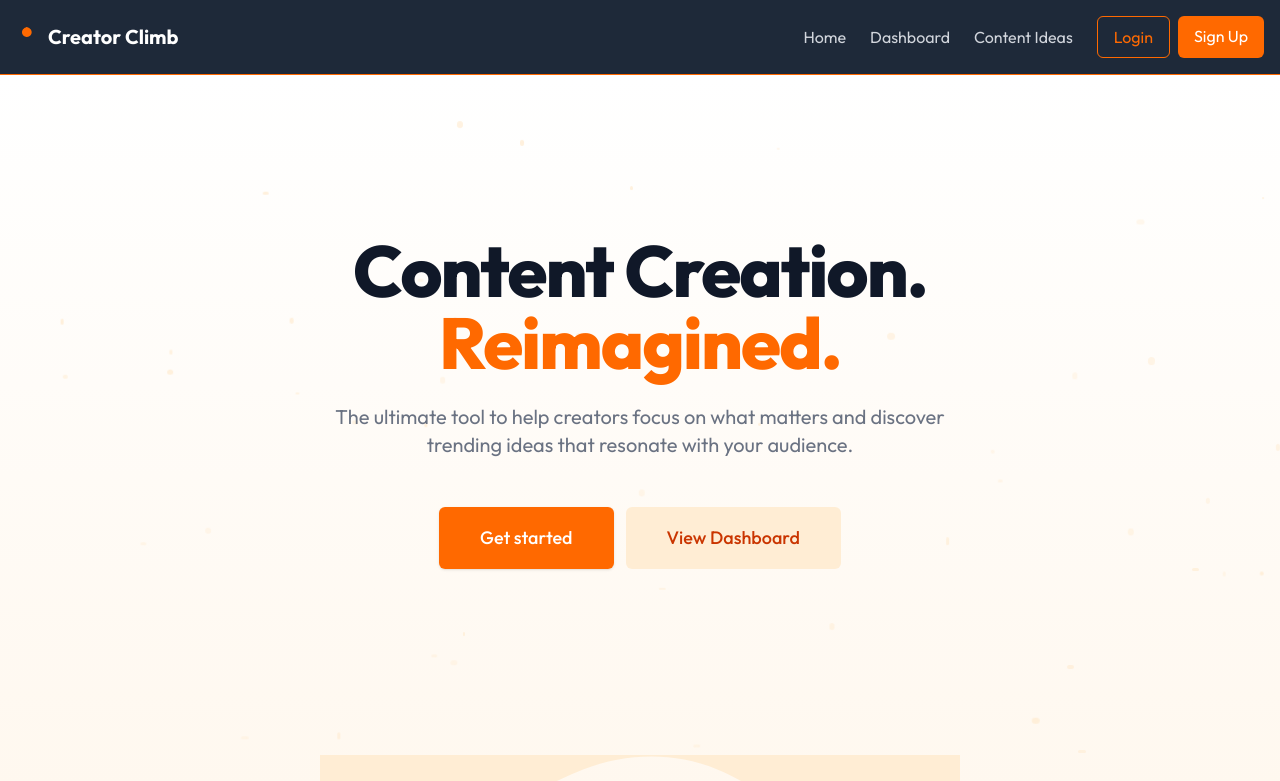
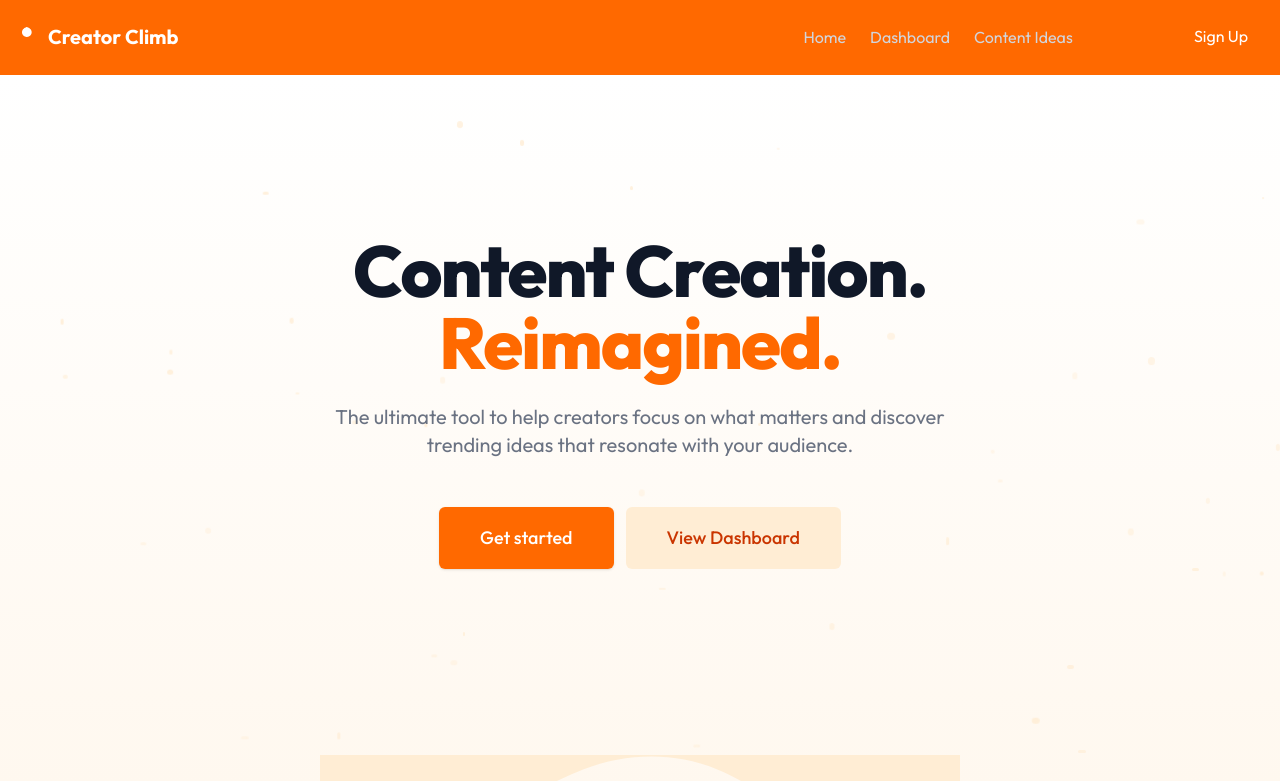
Before and after one commit to mccharliesins/ccm, a Next.js app: page / in a window 1280 px wide. Shown: the top 781 px of the page. Built offline with nearby package versions, Linux system fonts and the light colour scheme.

Commit message:
Change header background color from dark gray to orange

```diff
--- a/src/components/Header.tsx
+++ b/src/components/Header.tsx
@@ -9,7 +9,7 @@ export default function Header() {
   const [isMenuOpen, setIsMenuOpen] = useState(false);
 
   return (
-    <header className="bg-gray-800 shadow-md border-b border-orange-500">
+    <header className="bg-orange-500 shadow-md border-b border-orange-500">
       <div className="container mx-auto px-4 py-4">
         <div className="flex justify-between items-center">
           <div className="flex items-center">
@@ -18,7 +18,7 @@ export default function Header() {
               className="text-xl font-bold text-white flex items-center"
             >
               <svg
-                className="h-6 w-6 text-orange-500 mr-2"
+                className="h-6 w-6 text-white mr-2"
                 fill="currentColor"
                 viewBox="0 0 24 24"
               >
```
